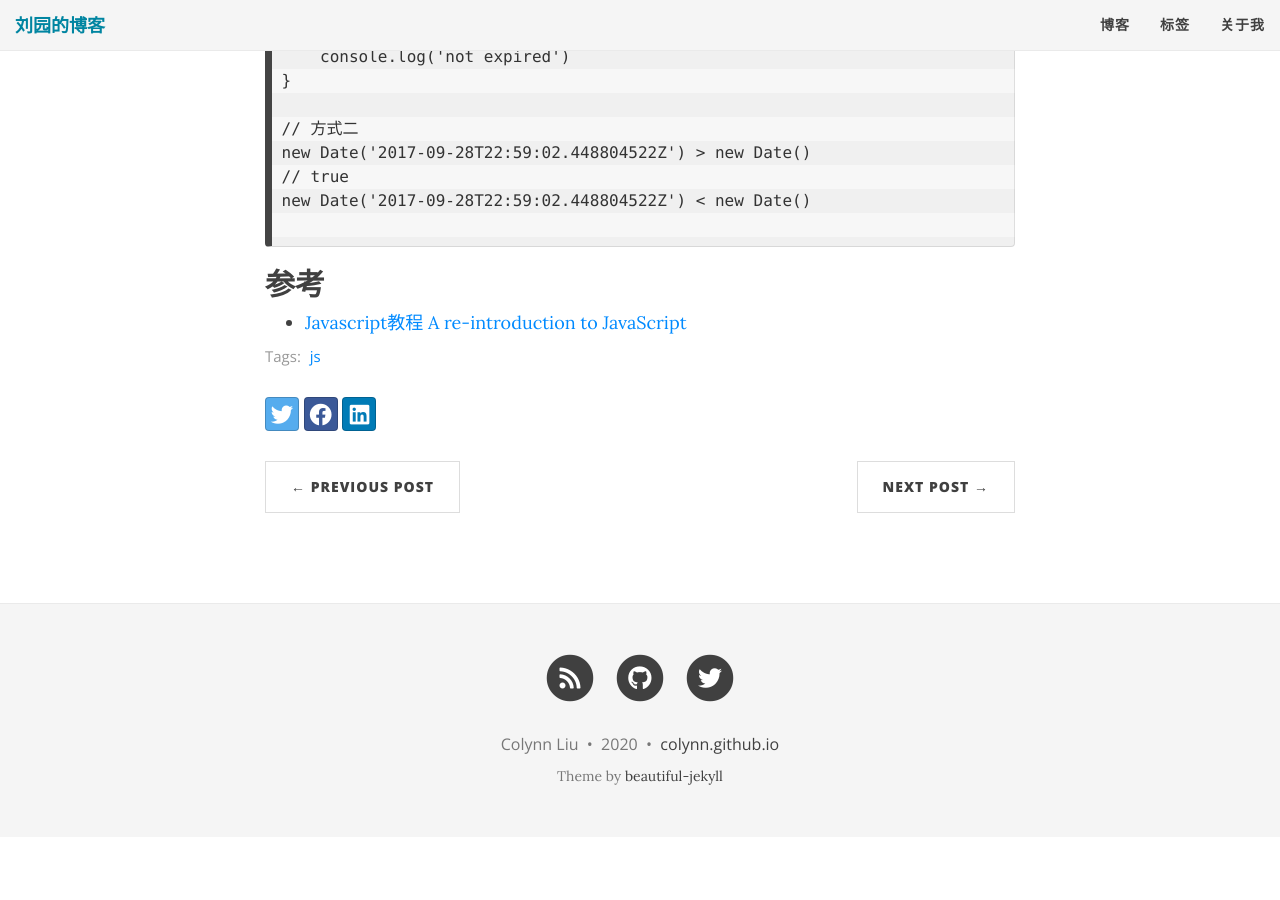
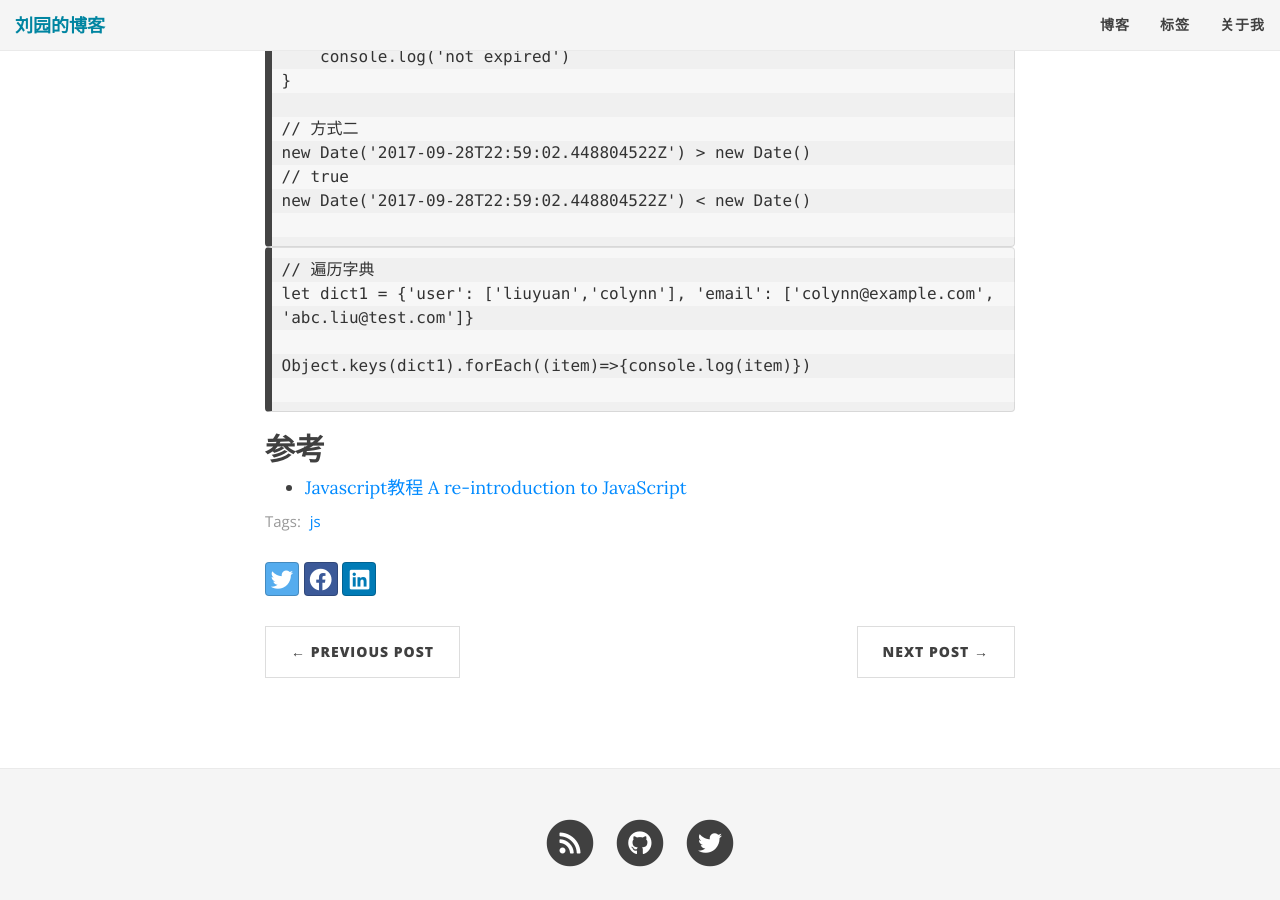
Before and after one commit to colynn/colynn.github.io, a Jekyll site: the page built from _posts/2019-08-19-js_base_summaring.md, in a window 1280 px wide and 900 px high, scrolled down 6360 px. Built offline with Jekyll 4.4.1, drawn with Linux system fonts in a browser that asks for light colours; nearby versions of some CDN libraries; comment, search, counter and statistics services are not loaded; before the commit the page ends 7197 px from its top, so only the background shows below that.

Commit message:
遍历字典的 key

````diff
--- a/_posts/2019-08-19-js_base_summaring.md
+++ b/_posts/2019-08-19-js_base_summaring.md
@@ -282,5 +282,13 @@ new Date('2017-09-28T22:59:02.448804522Z') < new Date()
 
 ```
 
+```
+// 遍历字典
+let dict1 = {'user': ['liuyuan','colynn'], 'email': ['colynn@example.com', 'abc.liu@test.com']}
+
+Object.keys(dict1).forEach((item)=>{console.log(item)})
+
+```
+
 ## 参考
 * [Javascript教程 A re-introduction to JavaScript](https://developer.mozilla.org/en-US/docs/Web/JavaScript/A_re-introduction_to_JavaScript)
````
